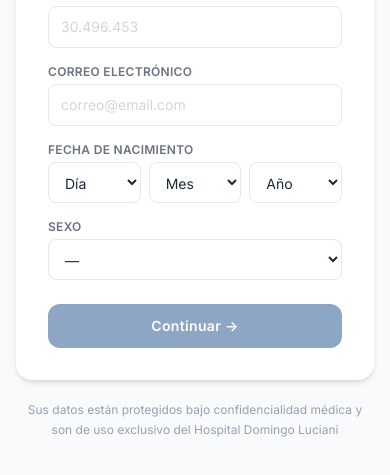
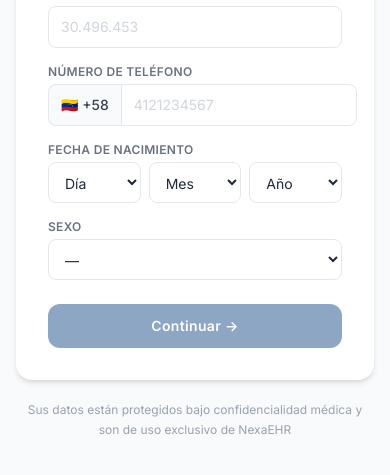
Before and after one commit to keace888/agendarcita, a Next.js app in the folder agendarcita/: page / in a window 390 px wide. Shown: the part 341-816 px from the top of the page. Built offline with nearby package versions, Linux system fonts and the light colour scheme.

Commit message:
Replace email with phone number field with Venezuelan +58 prefix
Co-Authored-By: Claude Sonnet 4.6 <noreply@anthropic.com>

```diff
--- a/agendarcita/app/page.tsx
+++ b/agendarcita/app/page.tsx
@@ -25,19 +25,19 @@ export default function HomePage() {
   const [nombre, setNombre] = useState('');
   const [apellido, setApellido] = useState('');
   const [cedula, setCedula] = useState('');
-  const [email, setEmail] = useState('');
+  const [telefono, setTelefono] = useState('');
   const [dia, setDia] = useState('');
   const [mes, setMes] = useState('');
   const [anio, setAnio] = useState('');
   const [sexo, setSexo] = useState('');
 
   const nacimiento = dia && mes && anio ? `${anio}-${mes.padStart(2, '0')}-${dia.padStart(2, '0')}` : '';
-  const canSubmit = nombre.trim() && apellido.trim() && cedula.trim() && email.trim() && nacimiento && sexo;
+  const canSubmit = nombre.trim() && apellido.trim() && cedula.trim() && telefono.trim() && nacimiento && sexo;
 
   function handleContinuar() {
     if (!canSubmit) return;
     const normalized = cedula.replace(/\D/g, '');
-    const params = new URLSearchParams({ cedula: normalized, nombre, apellido, email, nacimiento, sexo });
+    const params = new URLSearchParams({ cedula: normalized, nombre, apellido, email: telefono, nacimiento, sexo });
     router.push(`/agendar?${params.toString()}`);
   }
 
@@ -78,9 +78,14 @@ export default function HomePage() {
             </div>
 
             <div>
-              <label className="block text-xs font-semibold text-gray-500 mb-1 uppercase tracking-wide">Correo Electrónico</label>
-              <input type="email" value={email} onChange={(e) => setEmail(e.target.value)} placeholder="correo@email.com"
-                className="w-full border border-gray-200 rounded-lg px-3 py-2.5 text-sm text-gray-800 placeholder-gray-300 focus:outline-none focus:ring-2 focus:border-transparent transition" />
+              <label className="block text-xs font-semibold text-gray-500 mb-1 uppercase tracking-wide">Número de Teléfono</label>
+              <div className="flex">
+                <div className="flex items-center gap-1.5 px-3 py-2.5 border border-gray-200 border-r-0 rounded-l-lg bg-gray-50 text-sm font-medium text-gray-700 flex-shrink-0">
+                  🇻🇪 +58
+                </div>
+                <input type="tel" value={telefono} onChange={(e) => setTelefono(e.target.value)} placeholder="4121234567"
+                  className="flex-1 border border-gray-200 rounded-r-lg px-3 py-2.5 text-sm text-gray-800 placeholder-gray-300 focus:outline-none focus:ring-2 focus:border-transparent transition" />
+              </div>
             </div>
 
             <div>
@@ -130,7 +135,7 @@ export default function HomePage() {
 
         <p className="text-center text-xs text-gray-400 mt-5 leading-relaxed">
           Sus datos están protegidos bajo confidencialidad médica y son de uso
-          exclusivo del Hospital Domingo Luciani
+          exclusivo de NexaEHR
         </p>
       </main>
     </div>
```
